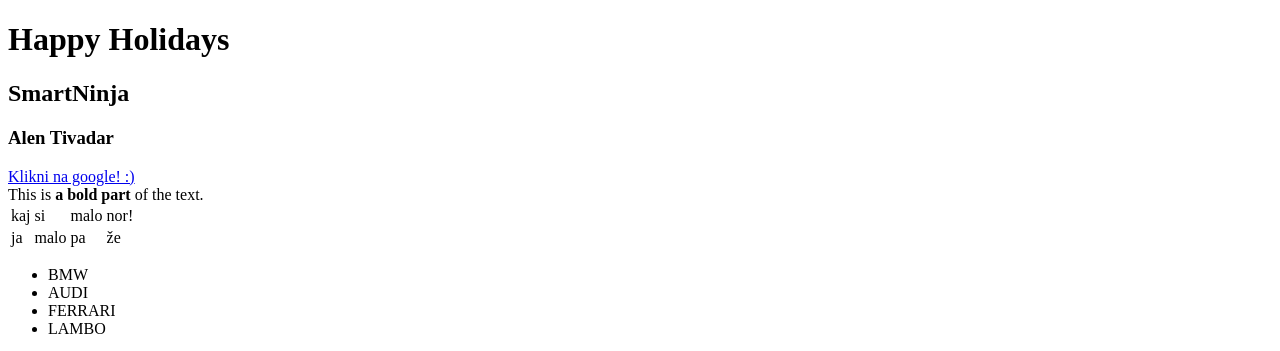
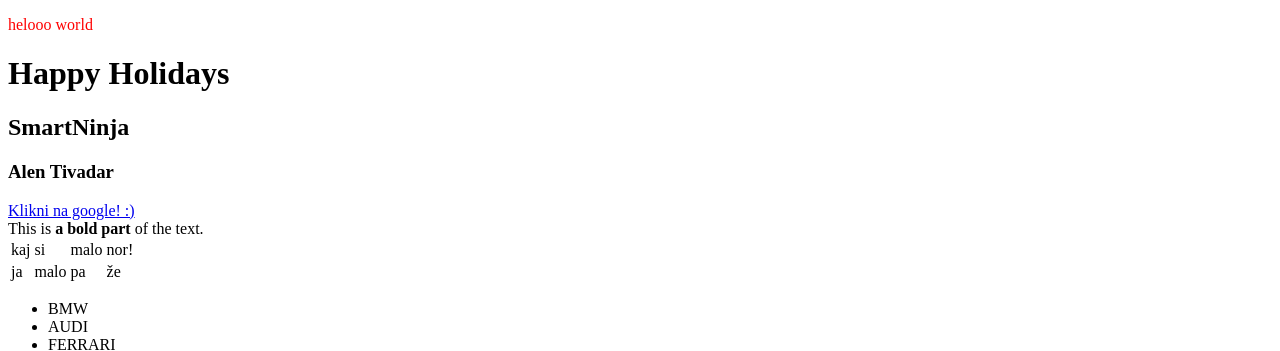
Before and after one commit to alen1994/fakebook, a plain HTML site: page index.html in a window 1280 px wide. Shown: the top 351 px of the page. Drawn offline with Linux system fonts and the light colour scheme.

Commit message:
dodal sem pozdrav

```diff
--- a/index.html
+++ b/index.html
@@ -13,7 +13,7 @@
 </head>
 
 <body>
-
+    <p>helooo world</p>
     <h1>Happy Holidays</h1>
     <h2>SmartNinja</h2>
     <h3>Alen Tivadar</h3>
```
